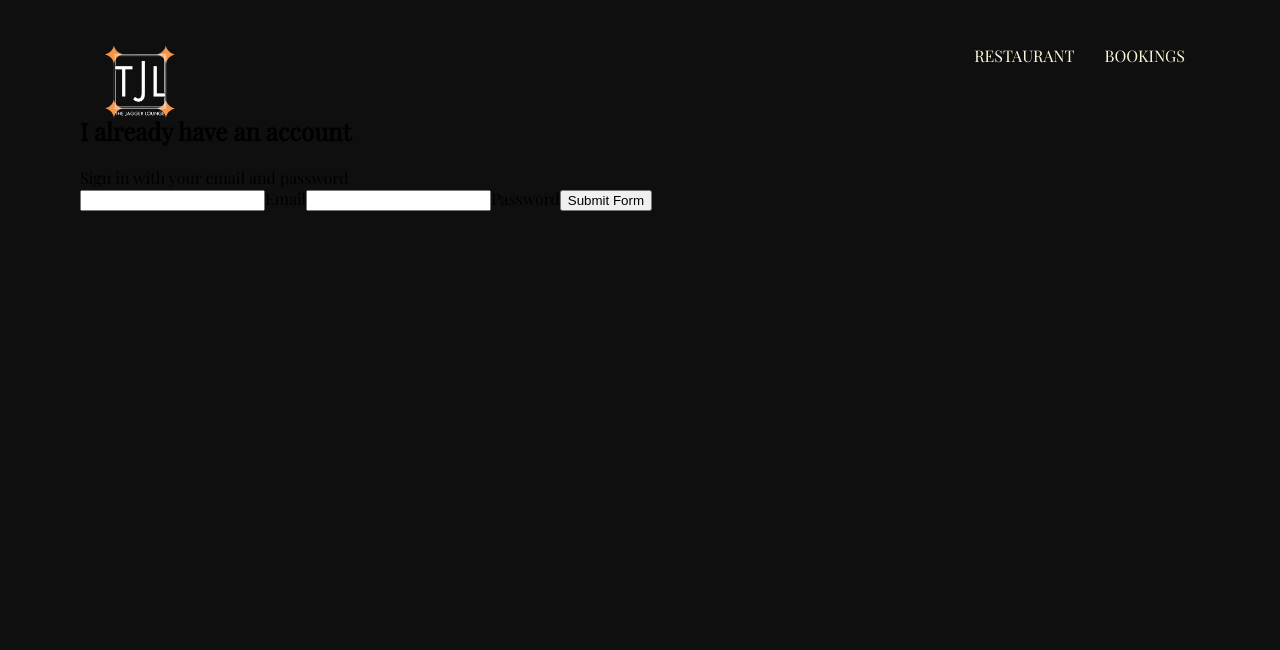
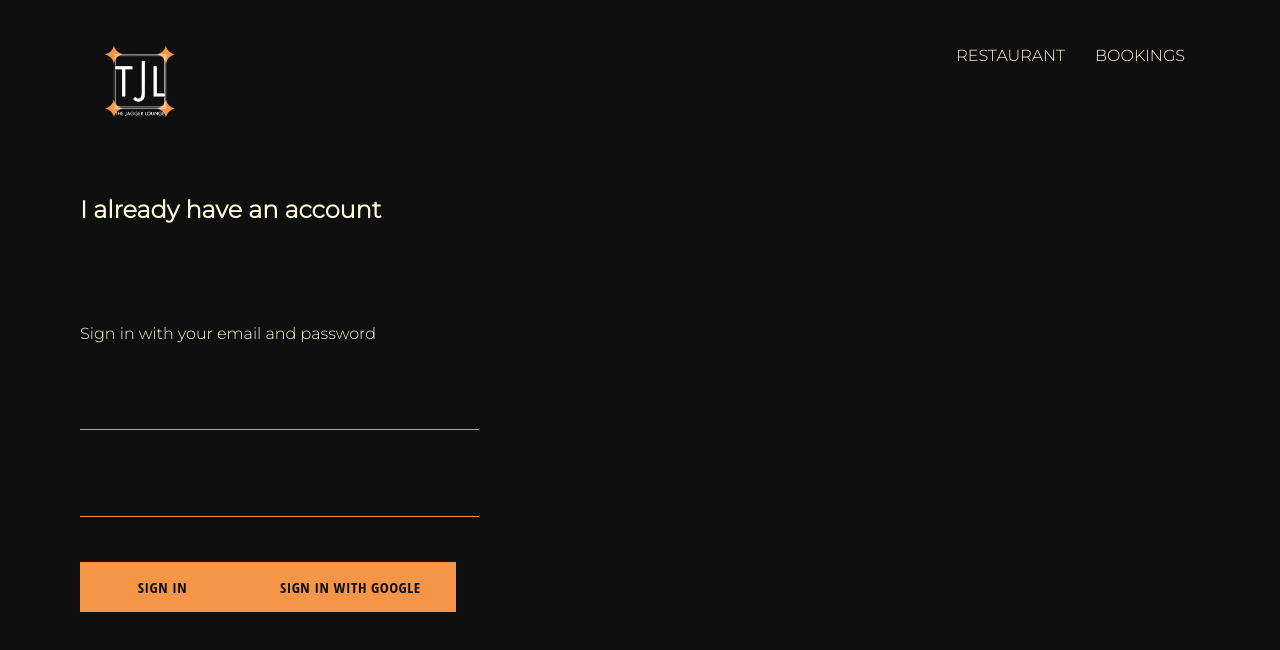
Before and after one commit to komfysach/tjl, a React (Create React App) app: page /signin in a window 1280 px wide. Shown: the top 650 px of the page. Built offline with nearby package versions, Linux system fonts and the light colour scheme.

Commit message:
added sign-in buttons and styles

```diff
--- a/package.json
+++ b/package.json
@@ -6,6 +6,7 @@
     "@testing-library/jest-dom": "^5.11.4",
     "@testing-library/react": "^11.1.0",
     "@testing-library/user-event": "^12.1.10",
+    "firebase": "^8.8.1",
     "node-sass": "^6.0.1",
     "react": "^17.0.2",
     "react-dom": "^17.0.2",
--- a/public/index.html
+++ b/public/index.html
@@ -15,7 +15,7 @@
     <link rel="manifest" href="%PUBLIC_URL%/manifest.json" />
     <link rel="preconnect" href="https://fonts.googleapis.com">
     <link rel="preconnect" href="https://fonts.gstatic.com" crossorigin>
-    <link href="https://fonts.googleapis.com/css?family=Playfair+Display" rel="stylesheet">
+    <link href="https://fonts.googleapis.com/css2?family=Montserrat:wght@300&display=swap" rel="stylesheet">
     <!--
       Notice the use of %PUBLIC_URL% in the tags above.
       It will be replaced with the URL of the `public` folder during the build.
--- a/src/App.scss
+++ b/src/App.scss
@@ -1,6 +1,6 @@
 .App {
     background-color: #100f10;
-    font-family: 'Playfair Display';
+    font-family: 'Montserrat';
     padding: 20px 80px;
 }
 
--- /dev/null
+++ b/src/components/custom-button/custom-button.component.jsx
@@ -0,0 +1,11 @@
+import React from 'react';
+
+import './custom-button.styles.scss';
+
+const CustomButton = ({ children, ...otherProps }) => (
+    <button className='custom-button'>
+        {children}
+    </button>
+);
+
+export default CustomButton;
--- /dev/null
+++ b/src/components/custom-button/custom-button.styles.scss
@@ -0,0 +1,21 @@
+.custom-button {
+    min-width: 165px;
+    width: auto;
+    height: 50px;
+    letter-spacing: 0.5px;
+    line-height: 50px;
+    padding: 0 35px 0 35px;
+    font-size: 15px;
+    background-color: #f59548;
+    color: #100f10;
+    text-transform: uppercase;
+    font-family: 'Open Sans Condensed';
+    font-weight: bolder;
+    border: none;
+    cursor: pointer;
+    &:hover {
+        background-color: #100f10;
+        color: #fcf7d9;
+        border: 1px solid #f59548;
+    }
+}
--- /dev/null
+++ b/src/components/form-input/form-input.styles.scss
@@ -0,0 +1,48 @@
+$sub-color: #f59548;
+$main-color: #100f10;
+$text-color: #fcf7d9;
+@mixin shrinkLabel {
+    top: -14px;
+    font-size: 12px;
+    color: $text-color;
+}
+
+.group {
+    position: relative;
+    margin: 45px 0;
+    .form-input {
+        background: none;
+        background-color: #100f10;
+        color: $text-color;
+        font-size: 18px;
+        padding: 10px 10px 10px 5px;
+        display: block;
+        width: 100%;
+        border: none;
+        border-radius: 0;
+        border-bottom: 1px solid $sub-color;
+        margin: 25px 0;
+        &:focus {
+            outline: none;
+        }
+        &:focus~.form-input-label {
+            @include shrinkLabel();
+        }
+    }
+    input[type='password'] {
+        letter-spacing: 0.3em;
+    }
+    .form-input-label {
+        color: $text-color;
+        font-size: 16px;
+        font-weight: normal;
+        position: absolute;
+        pointer-events: none;
+        left: 5px;
+        top: 10px;
+        transition: 300ms ease all;
+        &.shrink {
+            @include shrinkLabel();
+        }
+    }
+}
--- a/src/components/sign-in/sign-in.component.jsx
+++ b/src/components/sign-in/sign-in.component.jsx
@@ -1,4 +1,11 @@
 import React, { Component } from 'react';
+
+import FormInput from '../form-input/form-input.component';
+import CustomButton from '../custom-button/custom-button.component';
+
+import { signInWithGoogle } from '../../firebase/firebase.utils';
+
+import './sign-in.styles.scss';
 
 class SignIn extends Component {
     constructor(props) {
@@ -27,16 +34,33 @@
     render() {
         return (
             <div className='sign-in'>
-                <h2>I already have an account</h2>
-                <span>Sign in with your email and password</span>
+                <h2 className='h2'>I already have an account</h2>
+                <span className='span'>Sign in with your email and password</span>
 
                 <form onSubmit={this.handleSubmit}>
-                    <input name='email' type='email' value={this.state.email} required />
-                    <label>Email</label>
-                    <input name='password' type='password' value={this.state.password} required onChange={this.handleChange} />
-                    <label>Password</label>
+                    <FormInput
+                        name='email'
+                        type='email'
+                        default value={this.state.email}
+                        label="email"
+                        handleChange={this.handleChange}
 
-                    <input type='submit' value='Submit Form' />
+                    />
+                    <FormInput
+                        name='password'
+                        type='password'
+                        default value={this.state.password}
+                        label="password"
+                        handleChange={this.handleChange}
+
+                    />
+                    <CustomButton type='submit' value='Submit Form'> Sign In </CustomButton>
+                    <CustomButton onClick={signInWithGoogle}>
+                        {' '}
+                        Sign In With Google
+                        {' '}
+                    </CustomButton>
+
                 </form>
             </div>
 
--- a/src/components/sign-in/sign-in.styles.scss
+++ b/src/components/sign-in/sign-in.styles.scss
@@ -0,0 +1,17 @@
+.sign-in {
+    justify-content: space-between;
+    width: 30vw;
+    display: flex;
+    flex-direction: column;
+}
+
+.h2 {
+    color: #fcf7d9;
+    margin-top: 5rem;
+}
+
+.span {
+    color: #fcf7d9;
+    flex: 1;
+    margin-top: 5rem;
+}
--- /dev/null
+++ b/src/firebase/firebase.utils.js
@@ -0,0 +1,24 @@
+import firebase from "firebase/app";
+import 'firebase/firestore';
+import 'firebase/auth';
+
+const config = {
+    apiKey: "AIzaSyC6x14YtH1M0M760CW2aENDxsSj5btCqHE",
+    authDomain: "the-jagger-lounge.firebaseapp.com",
+    projectId: "the-jagger-lounge",
+    storageBucket: "the-jagger-lounge.appspot.com",
+    messagingSenderId: "30762947107",
+    appId: "1:30762947107:web:578927c9174a39e9e3d796",
+    measurementId: "G-YXTYSQVPKB"
+};
+
+firebase.initializeApp(config);
+
+export const auth = firebase.auth();
+export const firestore = firebase.firestore();
+
+const provider = new firebase.auth.GoogleAuthProvider();
+provider.setCustomParameters({ prompt: 'select_account' });
+export const signInWithGoogle = () => auth.signInWithPopup(provider);
+
+export default firebase;
```
Also changed, not shown: src/logo.svg (deleted), 1 other file (tests, documents, lock files or other folders).
